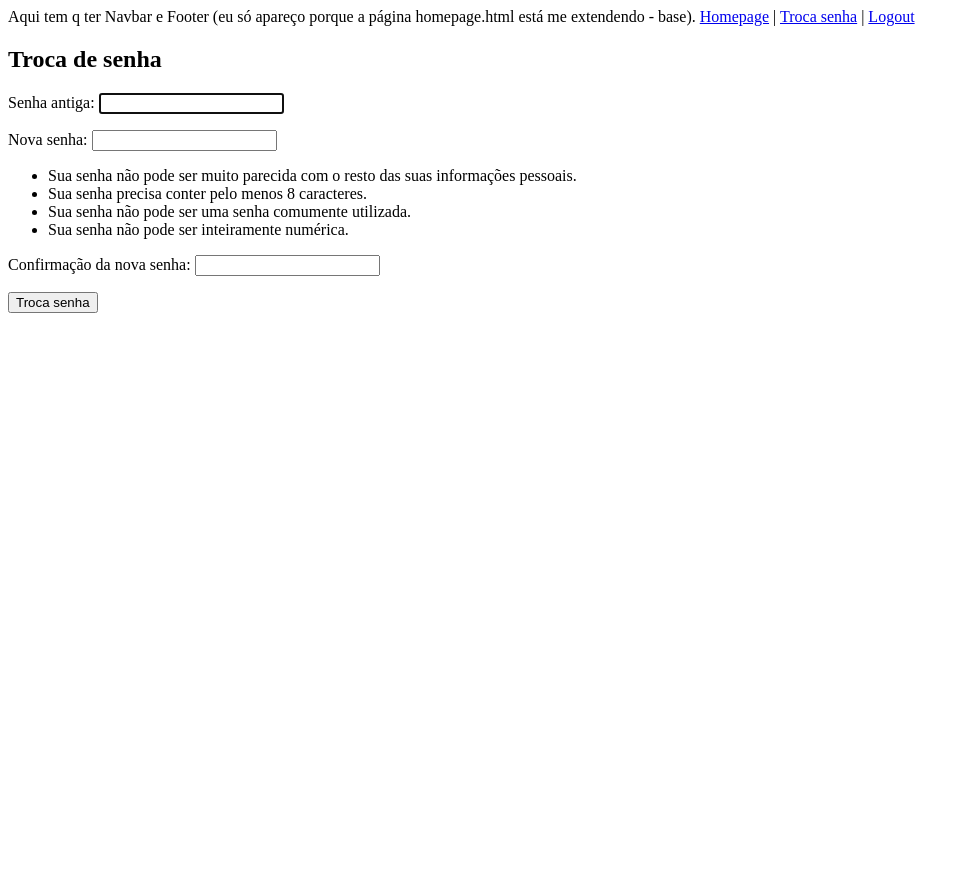
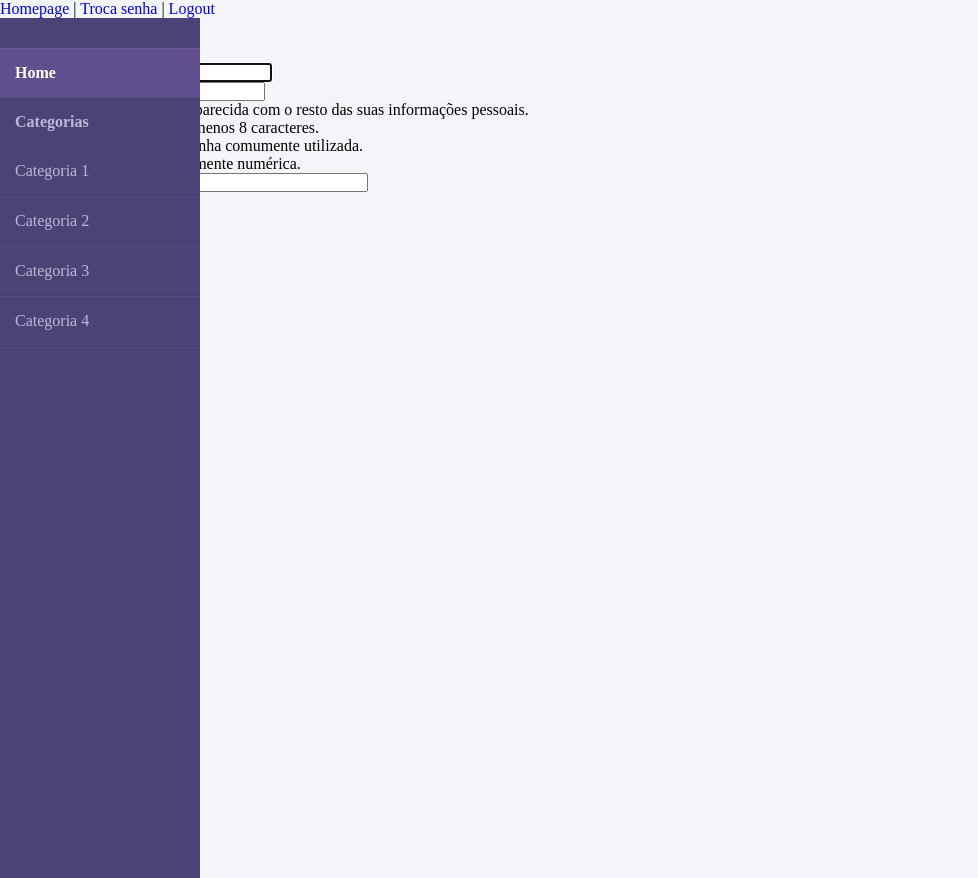
Before and after one commit to fefeacastro/Trabalho-02---INF1407, a Django app: page /accounts/password_change/ in a window 1280 px wide. Shown: the whole page, without its empty margins (0-978 px from the left). Run offline with Django 3.2, Linux system fonts and the light colour scheme; the visitor is signed in with stand-in values (Sample User, id 1).

Commit message:
Adicionando NavBar

```diff
--- a/LojaMariFe/LojaMariFe/settings.py
+++ b/LojaMariFe/LojaMariFe/settings.py
@@ -11,6 +11,7 @@ https://docs.djangoproject.com/en/3.1/ref/settings/
 """
 
 from pathlib import Path
+import os
 
 # Build paths inside the project like this: BASE_DIR / 'subdir'.
 BASE_DIR = Path(__file__).resolve().parent.parent
@@ -119,3 +120,6 @@ USE_TZ = True
 # https://docs.djangoproject.com/en/3.1/howto/static-files/
 
 STATIC_URL = '/static/'
+STATICFILES_DIRS = [
+    os.path.join(BASE_DIR, "static"),
+]
--- /dev/null
+++ b/LojaMariFe/LojaMariFe/static/css/NavBar.css
@@ -0,0 +1,56 @@
+ *{
+      margin: 0;
+      padding: 0;
+      box-sizing: border-box;
+      list-style: none;
+      text-decoration: none;
+  }
+
+  body{
+    background: #f3f5f9;
+  }
+
+  .bar{
+    display: flex;
+    position: relative;
+  }
+
+  .bar .side-bar {
+    position: fixed;
+    width: 200px;
+    height: 100%;
+    background-color: #4b4276;
+    padding: 30px 0;
+  }
+
+  .bar .side-bar h4{
+    color: #bdb8d7;
+    padding: 15px;
+  }
+
+  .bar .side-bar ul li{
+    padding: 15px;
+    border-bottom: 1px solid rgba(0, 0, 0, 0.05);
+    border-top: 1px solid rgba(225, 225, 225, 0.05);
+  }
+
+  .bar .side-bar ul li a{
+    color: #bdb8d7;
+    display: block;
+  }
+
+  .bar .side-bar ul li:hover{
+    background: #594f8d;
+  }
+
+  .bar .side-bar ul li.active{
+    background: #604f8d;
+  }
+  .bar .side-bar ul li.active a{
+    font-weight: bold;
+    color: white;
+  }
+  .bar .side-bar ul li:hover a{
+    color: #fff;
+    font-weight: bold;
+  }
--- a/LojaMariFe/LojaMariFe/templates/LojaMariFe/base.html
+++ b/LojaMariFe/LojaMariFe/templates/LojaMariFe/base.html
@@ -1,11 +1,12 @@
 <!DOCTYPE html>
 <html>
     <head>
+        <link rel="stylesheet" type="text/css" href="../../static/css/NavBar.css">
         <meta charset="utf-8">
         <title>{% block title %}{% endblock %}</title>
     </head>
     <body>
-        Aqui tem q ter Navbar e Footer (eu só apareço porque a página homepage.html está me extendendo - base).
+        <!--Aqui tem q ter Navbar e Footer (eu só apareço porque a página homepage.html está me extendendo - base).-->
         {% if user.is_authenticated %}
             <a href="{% url 'homepage' %}">Homepage</a> |
             <a href="{% url 'password_change' %}">Troca senha</a> |
@@ -14,6 +15,18 @@
             <a href="{% url 'register' %}">Registro</a> |
             <a href="{% url 'login' %}">Login</a>
         {% endif %}
+        <div class="bar">
+            <div class="side-bar">
+                <ul>
+                    <li class="active"><a href="#">Home</a></li>
+                    <h4>Categorias</h4>
+                    <li><a href="#">Categoria 1</a></li>
+                    <li><a href="#">Categoria 2</a></li>
+                    <li><a href="#">Categoria 3</a></li>
+                    <li><a href="#">Categoria 4</a></li>
+                </ul>
+            </div>
+        </div>
         <br>
         {% block content %}{% endblock %}
     </body>
```
Also changed, not shown: LojaMariFe/LojaMariFe/urls.py (line endings or trailing spaces).
